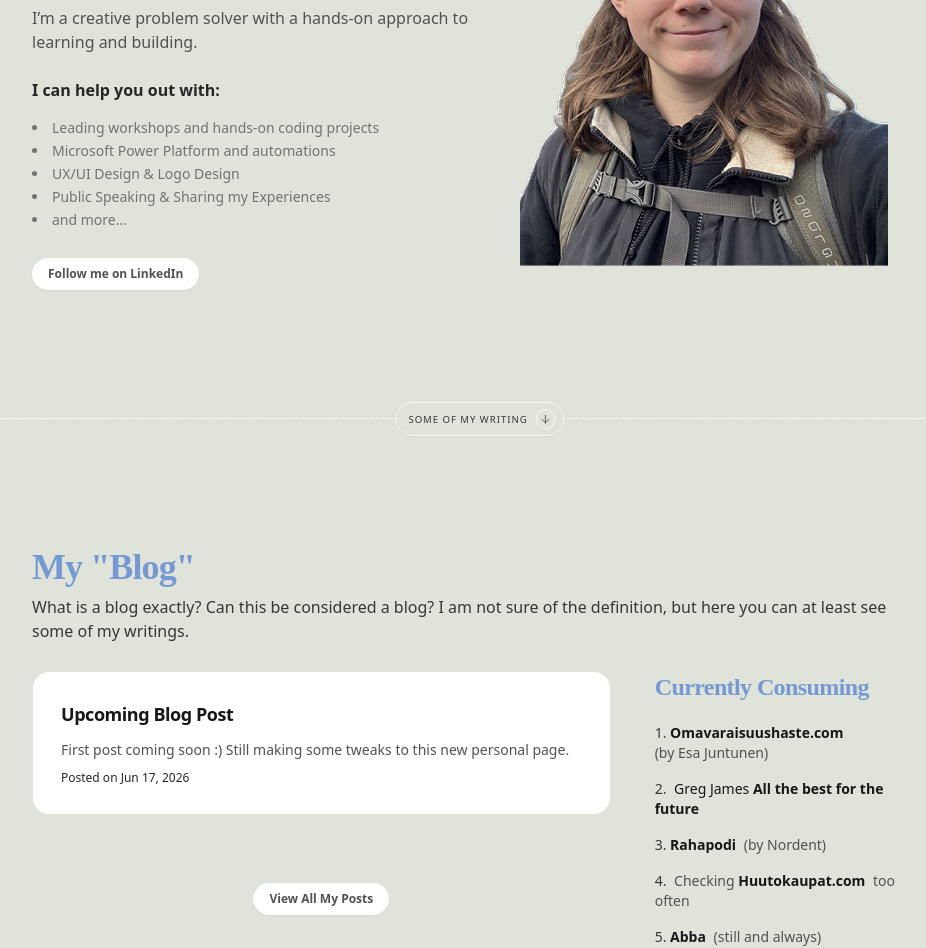
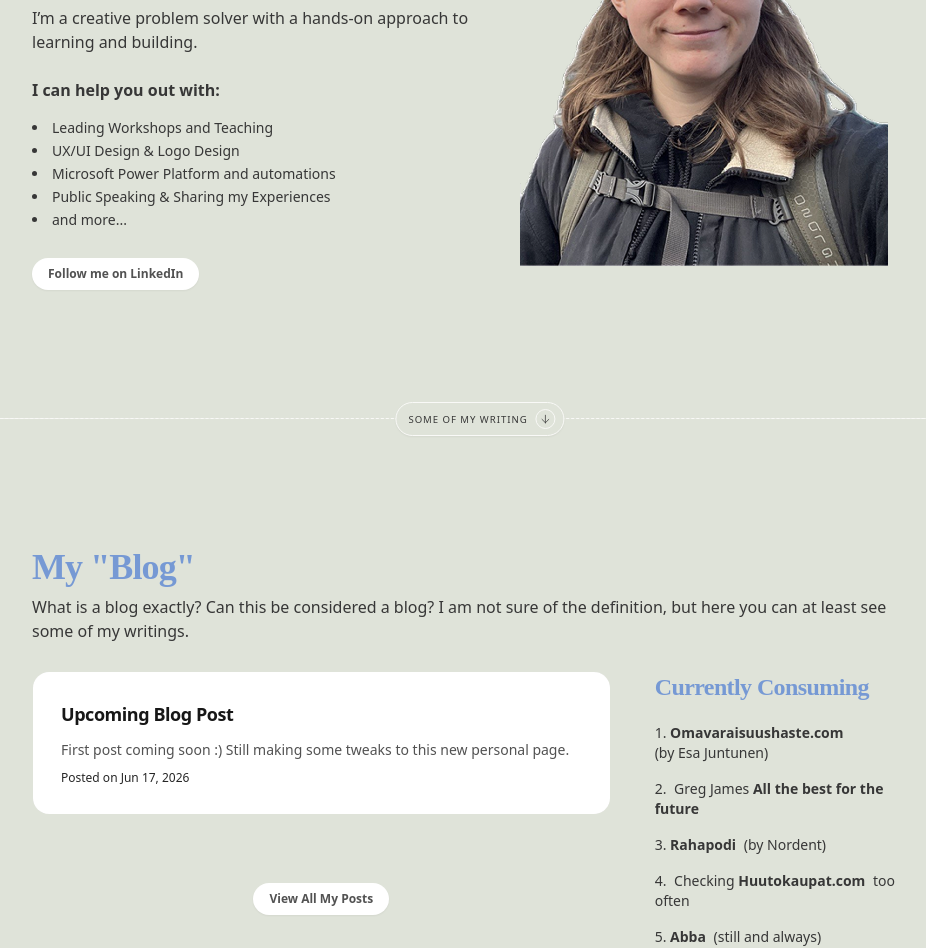
Before and after one commit to HannaLiman/portfolio, an Astro site: page / in a window 1280 px wide. Shown: the part 366-1314 px from the top of the page, without its empty margins (160-1086 px from the left). Built offline with nearby package versions, Linux system fonts and the light colour scheme; Astro itself is replaced by a stand-in of ours.

Commit message:
fixing minor details, text colors
Co-authored-by: Copilot <copilot@github.com>

```diff
--- a/src/components/about-experience.astro
+++ b/src/components/about-experience.astro
@@ -10,13 +10,13 @@ const { logo, dates, role, company, description } = Astro.props;
   </div>
 
   <p
-    class="text-xs uppercase text-neutral-400 dark:text-neutral-500 trackign-widest"
+    class="text-xs uppercase text-neutral-700 dark:text-neutral-300 trackign-widest"
   >
     {dates}
   </p>
-  <h3 class="my-1 text-lg font-bold dark:text-neutral-100">{role}</h3>
-  <p class="mb-1 text-sm font-medium dark:text-neutral-300">{company}</p>
-  <p class="text-sm font-light text-neutral-600 dark:text-neutral-400">
+  <h3 class="my-1 text-lg font-bold text-text dark:text-text">{role}</h3>
+  <p class="mb-1 text-sm font-semiboldtext-text dark:text-text">{company}</p>
+  <p class="text-base font-light text-text dark:text-text">
     {description}
   </p>
 </div>
--- a/src/components/home/projects.astro
+++ b/src/components/home/projects.astro
@@ -10,7 +10,7 @@ import Project from "../project.astro";
   >
     My Projects
   </h2>
-  <p class="mb-6 text-base text-neutral-600 dark:text-neutral-400">
+  <p class="mb-6 text-base text-text dark:text-text">
   Here are some of the web applications and websites I have been involved in creating, along with my master’s thesis if you’d like to take a look.
 
   </p>
--- a/src/components/home/writings.astro
+++ b/src/components/home/writings.astro
@@ -34,30 +34,30 @@ What is a blog exactly? Can this be considered a blog? I am not sure of the defi
           <ul class="mt-3 space-y-4 text-sm text-text dark:text-text">
             <li class="">
               1.
-              <span class="font-semibold text-neutral-900 dark:text-neutral-100">Omavaraisuushaste.com</span>
+              <span class="font-semibold text-text dark:text-text">Omavaraisuushaste.com</span>
               <br />
-              <span class="text-neutral-600 dark:text-neutral-400">(by Esa Juntunen)</span>
+              <span class="text-text dark:text-text">(by Esa Juntunen)</span>
             </li>
             <li class="">
               2.
-              <span class="ml-1 text-neutral-900 dark:text-neutral-100">Greg James</span>
-              <span class="font-semibold text-neutral-900 dark:text-neutral-100">All the best for the future</span>
+              <span class="ml-1 text-text dark:text-text">Greg James</span>
+              <span class="font-semibold text-text dark:text-text">All the best for the future</span>
             </li>
             <li class="">
               3.
-              <span class="font-semibold text-neutral-900 dark:text-neutral-100">Rahapodi</span>
-              <span class="ml-1 text-neutral-600 dark:text-neutral-400">(by Nordent)</span>
+              <span class="font-semibold text-text dark:text-text">Rahapodi</span>
+              <span class="ml-1 text-text dark:text-text">(by Nordent)</span>
             </li>
             <li class="">
               4.
-              <span class="ml-1 text-neutral-600 dark:text-neutral-400">Checking</span>
-              <span class="font-semibold text-neutral-900 dark:text-neutral-100">Huutokaupat.com</span>
-              <span class="ml-1 text-neutral-600 dark:text-neutral-400">too often</span>
+              <span class="ml-1 text-text dark:text-text">Checking</span>
+              <span class="font-semibold text-text dark:text-text">Huutokaupat.com</span>
+              <span class="ml-1 text-text dark:text-text">too often</span>
             </li>
             <li class="">
               5.
-              <span class="font-semibold text-neutral-900 dark:text-neutral-100">Abba</span>
-              <span class="ml-1 text-neutral-600 dark:text-neutral-400">(still and always)</span>
+              <span class="font-semibold text-text dark:text-text">Abba</span>
+              <span class="ml-1 text-text dark:text-text">(still and always)</span>
             </li>
           </ul>
         </div>
--- a/src/pages/index.astro
+++ b/src/pages/index.astro
@@ -24,18 +24,18 @@ import HannaLimanText from "../components/hannaliman-text.astro";
         </div>
 
 
-        <p class="mb-6 text-base text-neutral-600 dark:text-neutral-400">
+        <p class="mb-6 text-base text-text dark:text-text">
           I’m a creative problem solver with a hands-on approach to learning and building.
         </p>
-        <p class="mb-2 font-semibold text-neutral-800 dark:text-neutral-200">
+        <p class="mb-2 font-semibold text-text dark:text-text">
           I can help you out with:
         </p>
         <ul
-          class="py-2 space-y-[3px] text-sm list-disc list-inside text-neutral-500 dark:text-neutral-400"
+          class="py-2 space-y-[3px] text-sm list-disc list-inside text-text dark:text-text"
         >
-          <li>Leading workshops and hands-on coding projects</li>
+          <li>Leading Workshops and Teaching</li>
+          <li>UX/UI Design & Logo Design</li>
           <li>Microsoft Power Platform and automations</li>
-          <li>UX/UI Design & Logo Design</li>
           <li>Public Speaking & Sharing my Experiences</li>
           <li>and more...</li>
         </ul>
```
